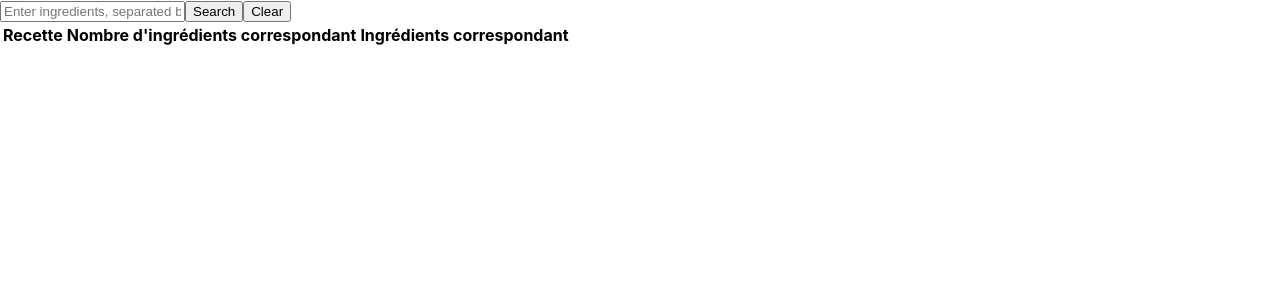
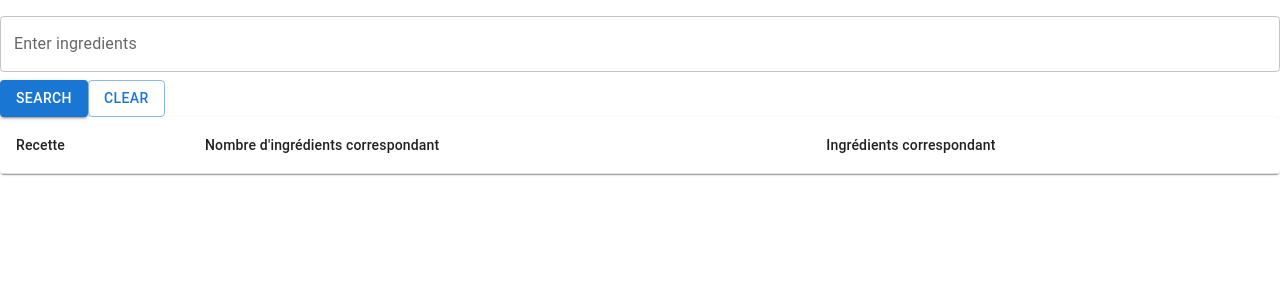
Before and after one commit to davidwter/recipes, a React (Create React App) app in the folder recipes-frontend/: page / in a window 1280 px wide. Shown: the top 300 px of the page. Built offline with nearby package versions, Linux system fonts and the light colour scheme.

Commit message:
adding some style

```diff
--- a/recipes-frontend/package.json
+++ b/recipes-frontend/package.json
@@ -3,6 +3,9 @@
   "version": "0.1.0",
   "private": true,
   "dependencies": {
+    "@emotion/react": "^11.11.3",
+    "@emotion/styled": "^11.11.0",
+    "@mui/material": "^5.15.3",
     "@testing-library/jest-dom": "^5.17.0",
     "@testing-library/react": "^13.4.0",
     "@testing-library/user-event": "^13.5.0",
--- a/recipes-frontend/src/components/RecipeDetail.js
+++ b/recipes-frontend/src/components/RecipeDetail.js
@@ -2,8 +2,14 @@
 import React, { useEffect, useState } from 'react';
 import axios from 'axios';
 import { useParams, useNavigate } from 'react-router-dom';
+import Button from '@mui/material/Button';
+import Typography from '@mui/material/Typography';
+import List from '@mui/material/List';
+import ListItem from '@mui/material/ListItem';
 
-const RecipeDetail = () => {
+
+
+const RecipeDetail = ({searchQuery}) => {
   const [recipe, setRecipe] = useState(null);
   const { id } = useParams();
   const navigate = useNavigate();
@@ -22,23 +28,28 @@ const RecipeDetail = () => {
     fetchRecipe();
   }, [id]);
 
+  const isIngredientMatch = (ingredientName) => {
+    if (!searchQuery) return false;
+    const queryIngredients = searchQuery.split(',').map(ingredient => ingredient.trim().toLowerCase());
+    return queryIngredients.includes(ingredientName.toLowerCase());
+  };
+
+
   if (!recipe) return <div>Loading...</div>;
 
   return (
     <div>
-    <button onClick={() => navigate(-1)}>Back to Search</button>
-      <h1>{recipe.title}</h1>
-      {recipe.image && <img src={recipe.image} alt={recipe.title} />}
-      <h3>Ingrédients</h3>
-      {recipe.ingredients && (
-        <ul>
-          {recipe.ingredients.map((ingredient, index) => (
-            <li key={index}>
-              {ingredient.name} {}
-            </li>
-          ))}
-        </ul>
-      )}
+    <Button onClick={() => navigate(-1)} variant="contained" color="secondary">Back to Search</Button>
+    <Typography variant="h4">{recipe.title}</Typography>
+      {recipe.image && <img src={recipe.image} alt={recipe.title} style={{ maxWidth: '100%' }} />}
+      <Typography variant="h6">Ingredients</Typography>
+      <List>
+        {recipe.ingredients.map((ingredient, index) => (
+          <ListItem key={index} style={isIngredientMatch(ingredient.name) ? { fontWeight: 'bold' } : {}}>
+            {ingredient.name}
+          </ListItem>
+        ))}
+      </List>
 
       <p>Temps de préparation : {recipe.prep_time}</p>
       <p>Temps de cuisson : {recipe.cook_time}</p>
--- a/recipes-frontend/src/components/RecipeList.js
+++ b/recipes-frontend/src/components/RecipeList.js
@@ -1,28 +1,43 @@
 // src/components/RecipeList.js
 import React from 'react';
+import Table from '@mui/material/Table';
+import TableBody from '@mui/material/TableBody';
+import TableCell from '@mui/material/TableCell';
+import TableContainer from '@mui/material/TableContainer';
+import TableHead from '@mui/material/TableHead';
+import TableRow from '@mui/material/TableRow';
+import Paper from '@mui/material/Paper';
+
 import { Link } from 'react-router-dom';
 
 const RecipeList = ({ recipes }) => {
   return (
-    <table>
-      <thead>
-        <tr>
-          <th>Recette</th>
-          <th>Nombre d'ingrédients correspondant</th>
-          <th>Ingrédients correspondant</th>
-        </tr>
-      </thead>
-        <tbody>
-        {recipes.map((recipe) => (
-            <tr key={recipe.id}>
-            <td><Link to={`/recipe/${recipe.id}`}>{recipe.name}</Link></td>
-            <td>{recipe.matching_ingredients_count}</td>
-            <td>{recipe.matching_ingredients.join(', ')}</td>
-            </tr>
-        ))}
-        </tbody>
-
-    </table>
+    <TableContainer component={Paper}>
+        <Table>
+            <TableHead>
+                <TableRow>
+                    <TableCell>
+                        Recette
+                    </TableCell>
+                    <TableCell>
+                        Nombre d'ingrédients correspondant
+                    </TableCell>
+                    <TableCell>
+                        Ingrédients correspondant
+                    </TableCell>
+                </TableRow>
+            </TableHead>
+            <TableBody>
+                {recipes.map((recipe) => (
+                    <TableRow key={recipe.id}>
+                        <TableCell><Link to={`/recipe/${recipe.id}`}>{recipe.name}</Link></TableCell>
+                        <TableCell>{recipe.matching_ingredients_count}</TableCell>
+                        <TableCell>{recipe.matching_ingredients.join(', ')}</TableCell>
+                    </TableRow>
+                ))}
+                </TableBody>
+        </Table>
+    </TableContainer>
   );
 };
 
--- a/recipes-frontend/src/components/Search.js
+++ b/recipes-frontend/src/components/Search.js
@@ -1,5 +1,8 @@
 // src/components/Search.js
 import React from 'react';
+import TextField from '@mui/material/TextField';
+import Button from '@mui/material/Button';
+
 import axios from 'axios';
 
 const Search = ({ onSearch, searchQuery, setSearchQuery }) => {
@@ -25,14 +28,21 @@ const Search = ({ onSearch, searchQuery, setSearchQuery }) => {
 
   return (
     <div>
-      <input
-        type="text"
+      <TextField
+        label="Enter ingredients"
+        variant="outlined"
         value={searchQuery}
         onChange={(e) => setSearchQuery(e.target.value)}
-        placeholder="Enter ingredients, separated by commas"
+        placeholder="Separated by commas"
+        fullWidth
+        margin="normal"
       />
-      <button onClick={handleSearch}>Search</button>
-      <button onClick={handleClear}>Clear</button>
+      <Button variant="contained" color="primary" onClick={handleSearch}>
+        Search
+      </Button>
+      <Button variant="outlined" onClick={handleClear}>
+        Clear
+      </Button>
     </div>
   );
 };
```
Also changed, not shown: 1 other file (tests, documents, lock files or other folders).
